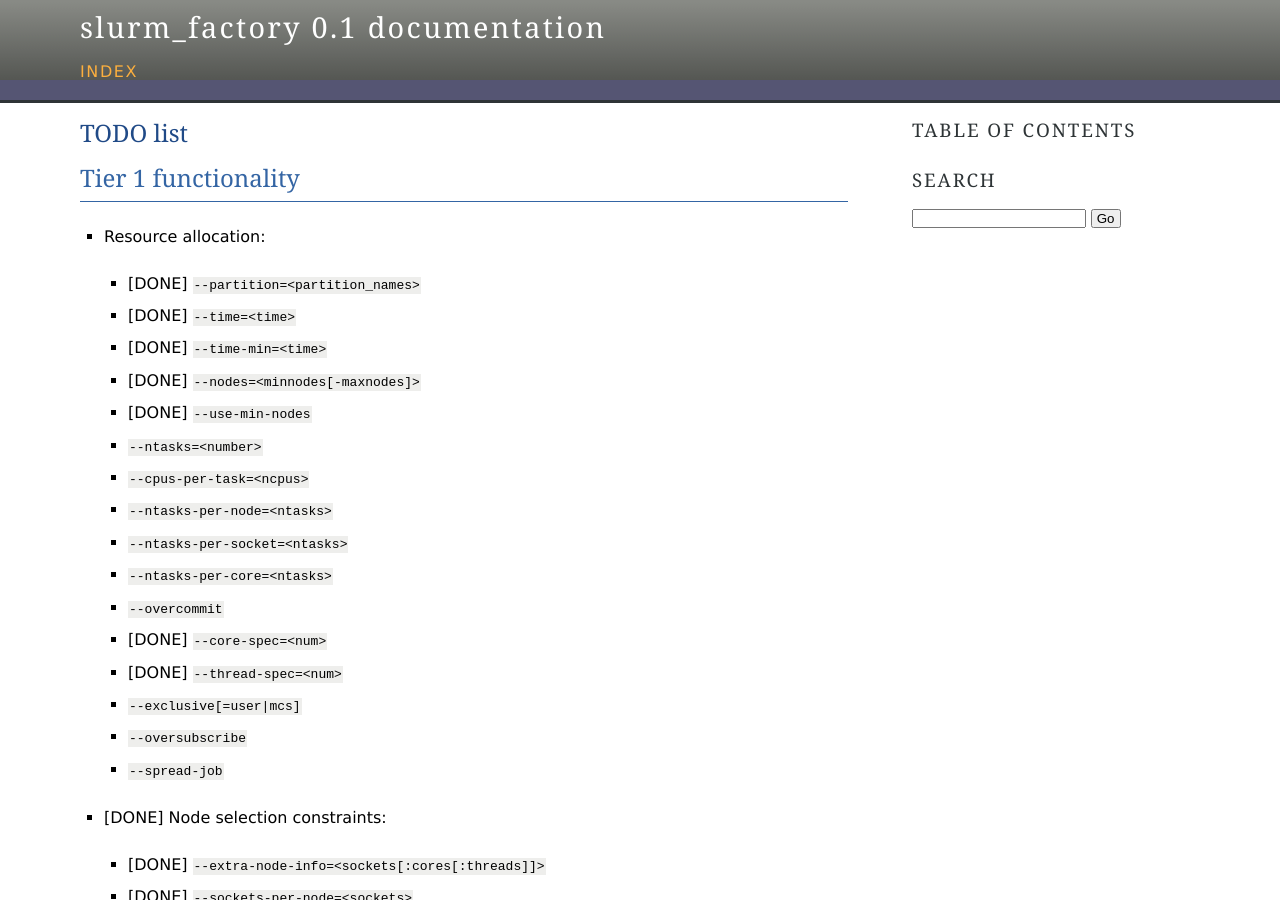
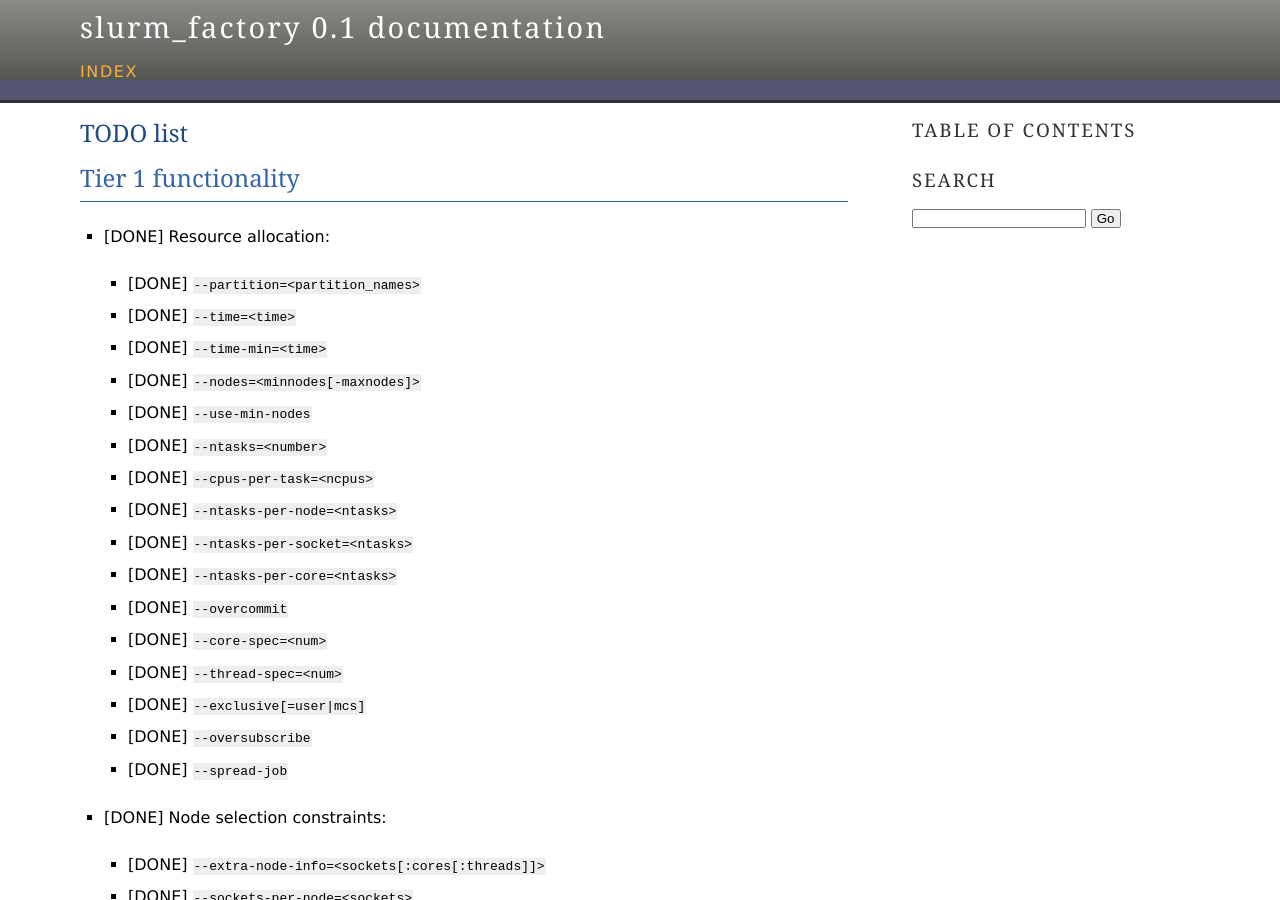
Before and after one commit to krivenko/slurm-factory, a Sphinx documentation site: the page built from doc/TODO.md, in a window 1280 px wide and 900 px high. Built offline with Sphinx 7.4.7, drawn with Linux system fonts in a browser that asks for light colours.

Commit message:
--ntasks and friends

```diff
--- a/doc/TODO.md
+++ b/doc/TODO.md
@@ -4,23 +4,23 @@ TODO list
 Tier 1 functionality
 --------------------
 
-* Resource allocation:
+* [DONE] Resource allocation:
     - [DONE] `--partition=<partition_names>`
     - [DONE] `--time=<time>`
     - [DONE] `--time-min=<time>`
     - [DONE] `--nodes=<minnodes[-maxnodes]>`
     - [DONE] `--use-min-nodes`
-    - `--ntasks=<number>`
-    - `--cpus-per-task=<ncpus>`
-    - `--ntasks-per-node=<ntasks>`
-    - `--ntasks-per-socket=<ntasks>`
-    - `--ntasks-per-core=<ntasks>`
-    - `--overcommit`
+    - [DONE] `--ntasks=<number>`
+    - [DONE] `--cpus-per-task=<ncpus>`
+    - [DONE] `--ntasks-per-node=<ntasks>`
+    - [DONE] `--ntasks-per-socket=<ntasks>`
+    - [DONE] `--ntasks-per-core=<ntasks>`
+    - [DONE] `--overcommit`
     - [DONE] `--core-spec=<num>`
     - [DONE] `--thread-spec=<num>`
-    - `--exclusive[=user|mcs]`
-    - `--oversubscribe`
-    - `--spread-job`
+    - [DONE] `--exclusive[=user|mcs]`
+    - [DONE] `--oversubscribe`
+    - [DONE] `--spread-job`
 
 * [DONE] Node selection constraints:
     - [DONE] `--extra-node-info=<sockets[:cores[:threads]]>`
--- a/doc/example/example.py
+++ b/doc/example/example.py
@@ -7,8 +7,17 @@ from slurm_factory import *
 job = SLURMJob(name = "hello_world")
 
 job.set_partitions("debug")
-job.set_time(timedelta(minutes = 19, seconds = 12), timedelta(minutes = 15))
-job.set_nnodes(16, 32, use_min_nodes = True)
+job.set_walltime(timedelta(minutes = 19, seconds = 12), timedelta(minutes = 15))
+job.set_nodes_allocation(16, 32, use_min_nodes = True)
+job.set_tasks_allocation(ntasks = 128,
+                         cpus_per_task = 2,
+                         ntasks_per_node = 4,
+                         ntasks_per_socket = 2,
+                         ntasks_per_core = 1,
+                         overcommit = True,
+                         oversubscribe = True,
+                         exclusive = 'user',
+                         spread_job = True)
 job.set_specialized(threads = 4)
 job.set_workdir("./job_dir")
 job.set_job_streams(r"slurm-%x-%8j.out", r"slurm-%x-%8j.err", "/dev/random", 'a')
```
Also changed, not shown: other parts of doc/TODO.md (+1 -0 lines), 1 other file.
